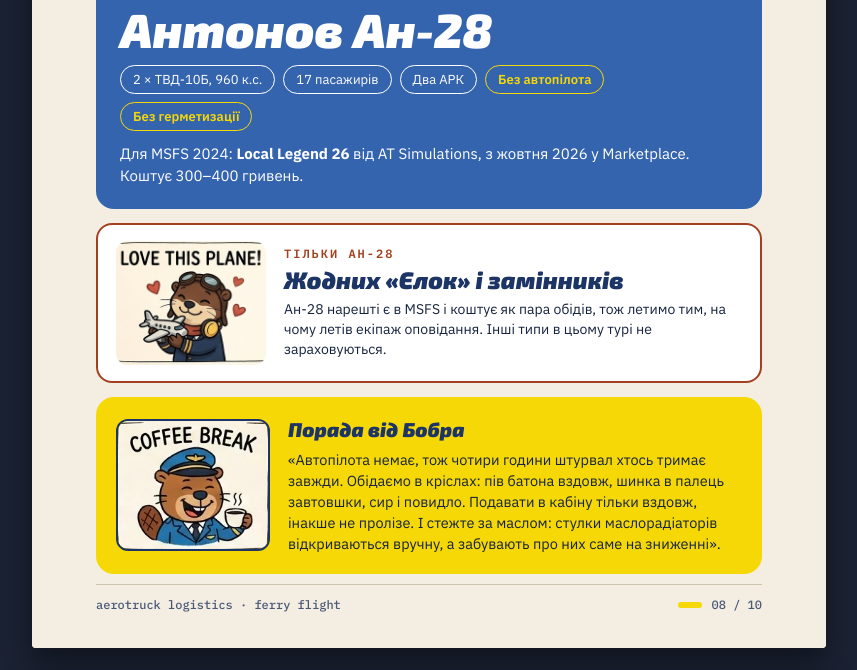
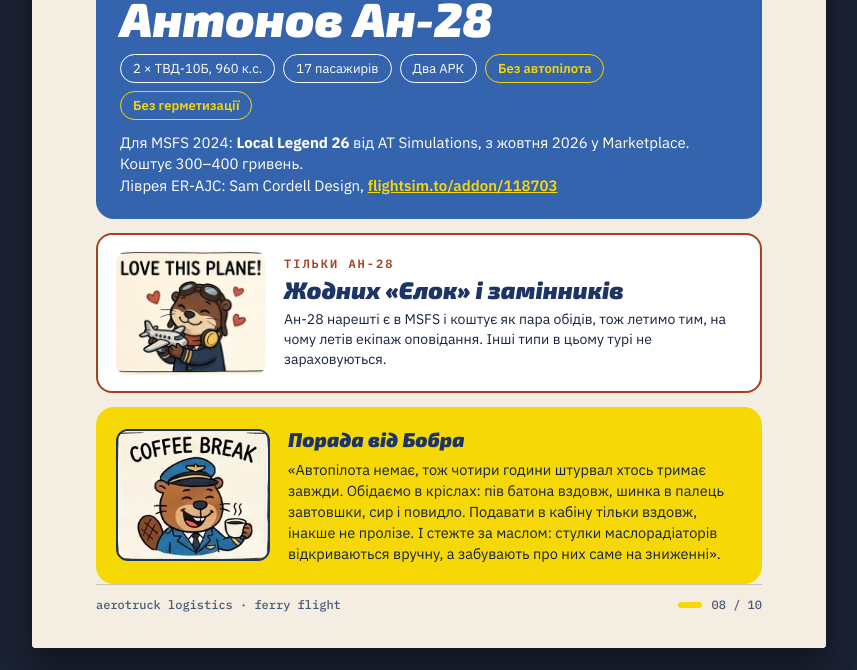
Before and after one commit to rostykk/an28-nairobi, a plain HTML site: page index.html in a window 1280 px wide. Shown: the part 8580-9250 px from the top of the page, without its empty margins (211-1068 px from the left). Drawn offline with Linux system fonts and the light colour scheme.

Commit message:
Флот: посилання на ліврею ER-AJC

```diff
--- a/index.html
+++ b/index.html
@@ -498,7 +498,7 @@ main{display:flex;flex-direction:column;align-items:center;gap:24px;padding:24px
       <div style="border: 1.5px solid #F5D805; color: #F5D805; border-radius: 999px; padding: 5px 12px; font-size: 13px; font-weight: 600">Без автопілота</div>
       <div style="border: 1.5px solid #F5D805; color: #F5D805; border-radius: 999px; padding: 5px 12px; font-size: 13px; font-weight: 600">Без герметизації</div>
     </div>
-    <div style="font-size: 15px; line-height: 1.45; color: #ffffff">Для MSFS 2024: <b>Local Legend 26</b> від AT Simulations, з жовтня 2026 у Marketplace. Коштує 300–400 гривень.</div>
+    <div style="font-size: 15px; line-height: 1.45; color: #ffffff">Для MSFS 2024: <b>Local Legend 26</b> від AT Simulations, з жовтня 2026 у Marketplace. Коштує 300–400 гривень.<br>Ліврея ER-AJC: Sam Cordell Design, <a href="https://flightsim.to/addon/118703/antonov-an-28-tepaviatrans-er-ajc" style="color: #F5D805; font-weight: 600">flightsim.to/addon/118703</a></div>
   </div>
 
   <div style="margin-top: 14px; background: #ffffff; border: 2px solid #A3401F; border-radius: 16px; padding: 16px 18px; display: flex; gap: 18px; align-items: center">
```
Also changed, not shown: 1 other file.
